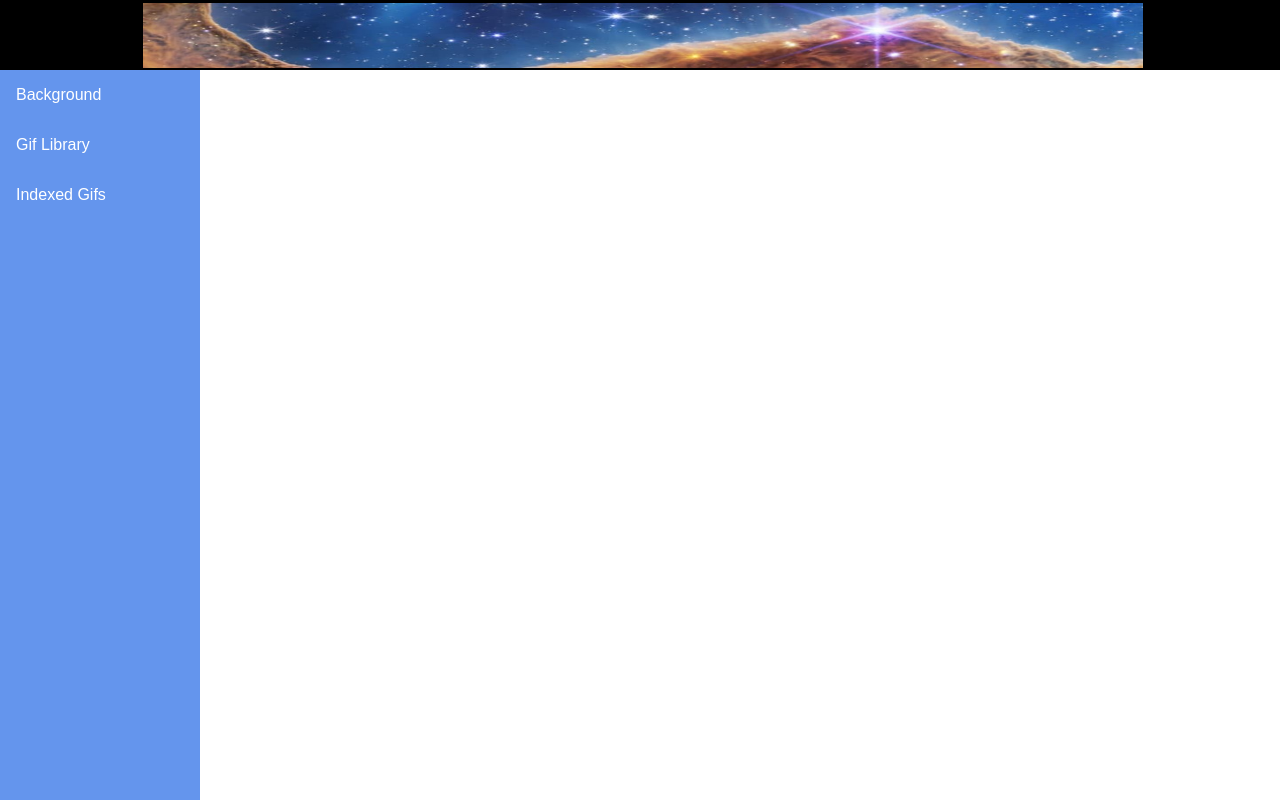
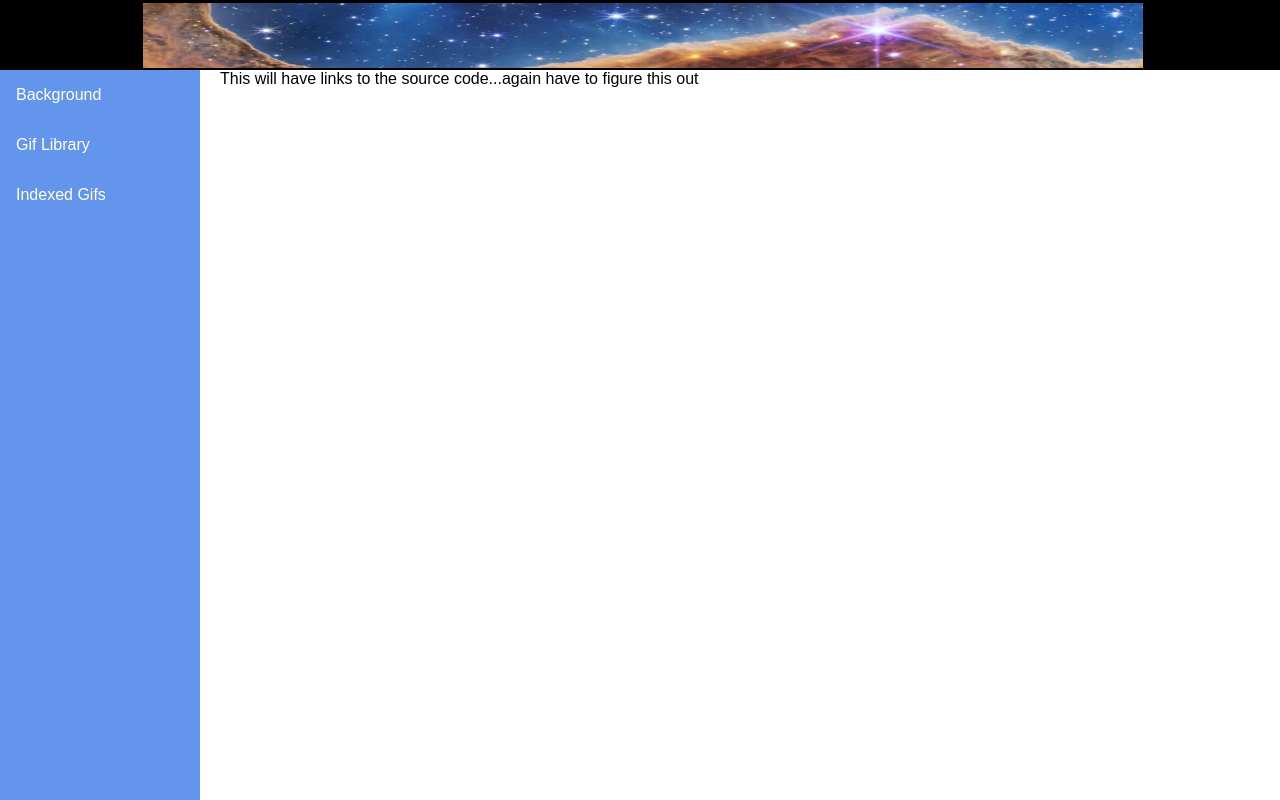
Before and after one commit to danielkj28/Astronomy-Animated-Gif-Library, a plain HTML site: page src.html in a window 1280 px wide. Drawn offline with Linux system fonts and the light colour scheme.

Commit message:
Update src.html

```diff
--- a/src.html
+++ b/src.html
@@ -85,7 +85,7 @@ div#banner-content {
 </div>
 
 <div class="content">
-
+This will have links to the source code...again have to figure this out
 </div>
 
 </body>
```
